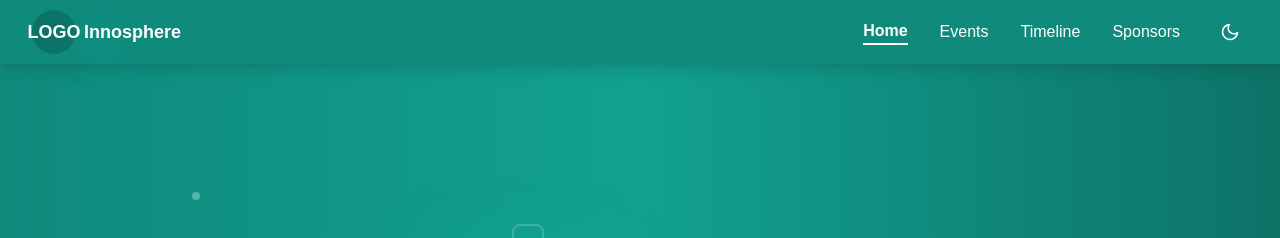
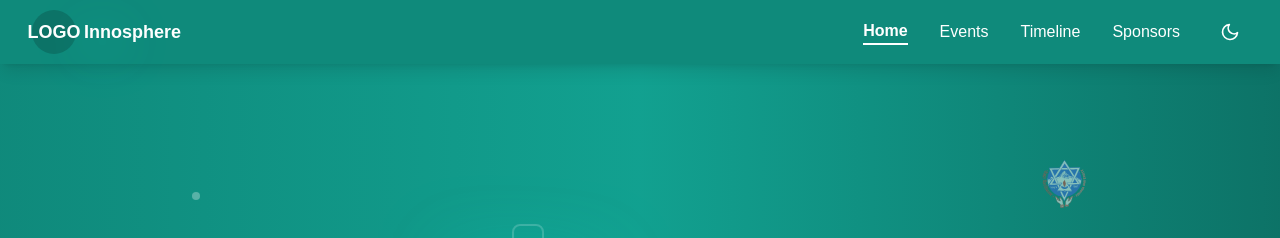
Before and after one commit to PU-Tech-Club/InnoSphere2025, a React (Vite) app: page / in a window 1280 px wide. Shown: the top 238 px of the page. Built offline with nearby package versions, Linux system fonts and the light colour scheme.

Commit message:
feat: PU Logo - Add floating PU Logo

```diff
--- a/src/App.tsx
+++ b/src/App.tsx
@@ -2,6 +2,7 @@ import React, { useState, useEffect, useRef, createContext, useContext, ReactNod
 import { FaFacebook, FaInstagram, FaLinkedin, FaGithub } from "react-icons/fa6";
 import { FiSun, FiMoon } from "react-icons/fi";
 import "./index.css";
+import puLogo from './assets/pu_logo.svg';
 
 // Lazy load components
 const Countdown = lazy(() => import('./components/Countdown'));
@@ -339,6 +340,14 @@ function AppContent() {
             <div className="absolute w-8 h-8 border-2 border-white/20 rounded-lg animate-float-slow rotate-45" style={{ top: '25%', left: '40%' }}></div>
             <div className="absolute w-6 h-6 border-2 border-white/20 rounded-full animate-float-medium" style={{ top: '45%', right: '40%' }}></div>
             <div className="absolute w-10 h-10 border-2 border-white/20 rounded-lg animate-float-fast -rotate-12" style={{ top: '65%', left: '30%' }}></div>
+
+            {/* Floating PU Logos */}
+            <img
+              src={puLogo}
+              alt="PU Logo"
+              className="absolute w-12 h-12 opacity-50 animate-float-slow"
+              style={{ top: '15%', right: '15%' }}
+            />
           </div>
 
           <div className="z-10 max-w-3xl mx-auto w-full flex flex-col items-center justify-center space-y-8">
```
Also changed, not shown: src/assets/pu_logo.svg (added).
